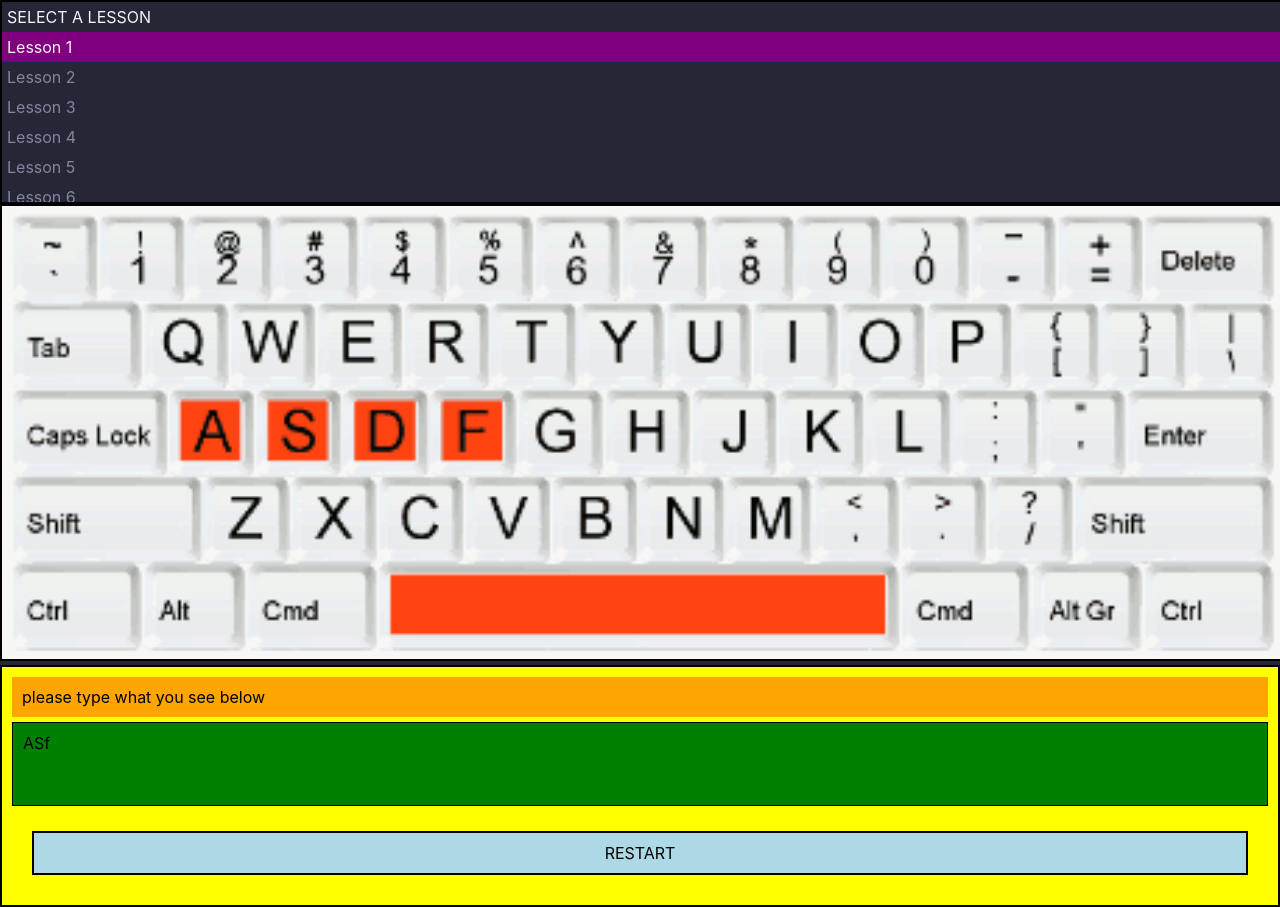
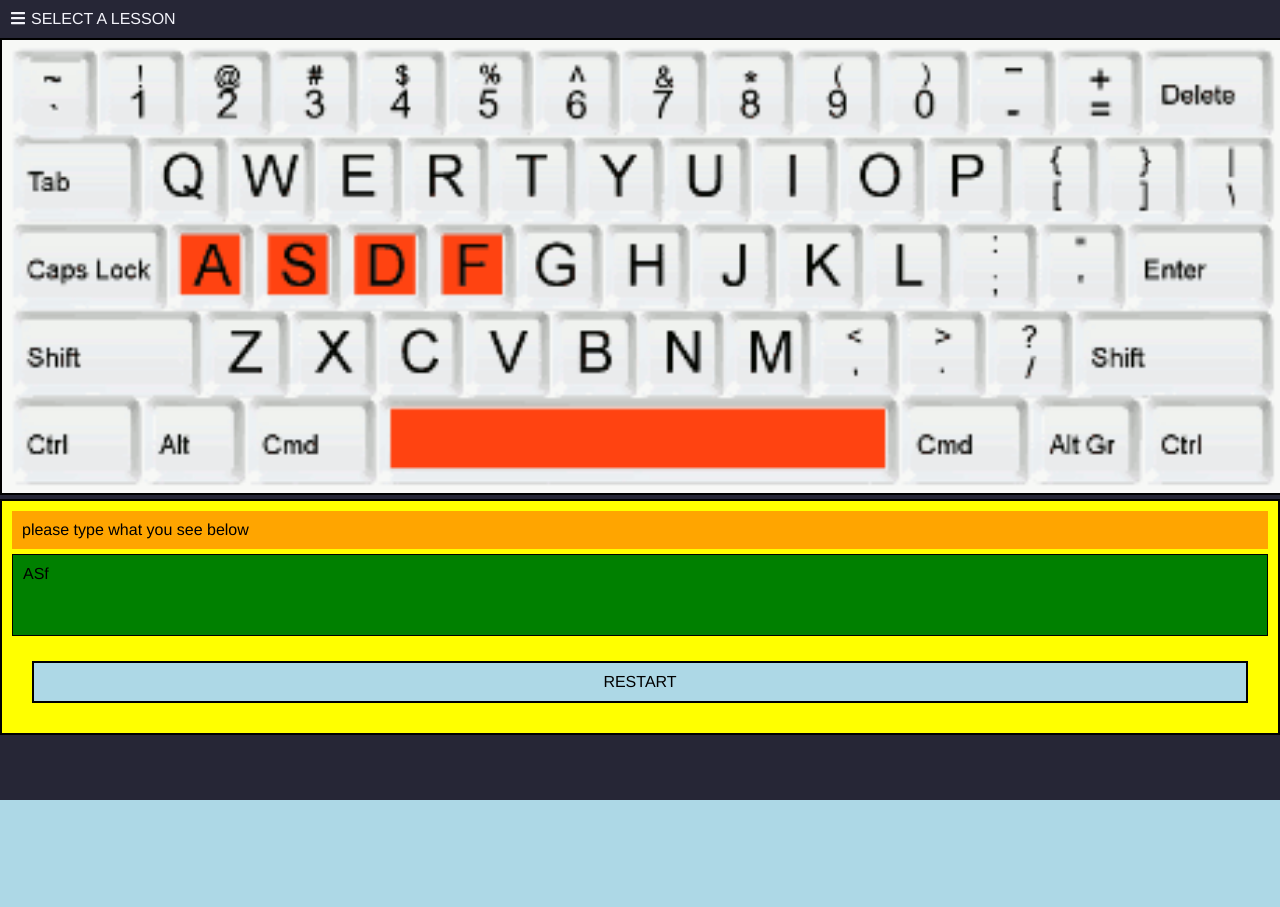
Before and after one commit to stevenarellano/speed-typing, a React (Create React App) app in the folder speed-typing/: page / in a window 1280 px wide. After the commit the page ends 800 px from the top, so only its background shows below. Built offline with nearby package versions, Linux system fonts and the light colour scheme.

Commit message:
lessons menu css

```diff
--- a/speed-typing/src/App.css
+++ b/speed-typing/src/App.css
@@ -11,6 +11,7 @@
 .App {
     background-color: var(--bg-primary);
     height: 100vh;
+    font-family: Helvetica, Arial, sans-serif;
 }
 
 @media only screen and (min-width: 600px) {
--- a/speed-typing/src/components/Options.css
+++ b/speed-typing/src/components/Options.css
@@ -1,36 +1,48 @@
-.option-container {
+#option-container {
     /* coloring */
     background-color: var(--bg-primary);
     color: var(--text-secondary);
 
     width: 100%;
-    max-height: 25vh;
+}
+
+.active-lesson {
+    background-color: var(--accent-primary);
+    color: var(--text-primary);
+}
+
+.lessons-open {
+    max-height: 20vh !important;
+}
+
+#lessons-container {
+    max-height: 0vh;
     overflow-y: scroll;
-    border: 2px black solid;
-
     /* get rid of scrollbar */
     -ms-overflow-style: none; /* IE and Edge */
     scrollbar-width: none; /* Firefox */
+    transition: max-height 0.1s linear;
 }
-
-.option-container::-webkit-scrollbar {
-    display: none;
-}
-
-.option-container > * {
+#lessons-container > * {
     padding: 5px;
 }
-
-.active-lesson {
-    background-color: purple;
-    color: var(--text-primary);
+#lessons-container::-webkit-scrollbar {
+    display: none;
 }
 
 .options-title {
     display: flex;
-    justify-content: space-between;
+    justify-content: start;
+    color: var(--text-primary);
+    padding: 10px;
+}
 
-    color: var(--text-primary);
+.title-text {
+    padding-left: 5px;
+}
+
+.title-bars {
+    display: inline-block;
 }
 
 @media only screen and (min-width: 600px) {
--- a/speed-typing/src/components/Options.js
+++ b/speed-typing/src/components/Options.js
@@ -1,5 +1,5 @@
 import "./Options.css";
-import { FontAwesome } from "react-icons/fa";
+import { FaBars } from "react-icons/fa";
 
 export default function Options({ lessonState, testToggleState }) {
     // imported states
@@ -35,12 +35,25 @@ export default function Options({ lessonState, testToggleState }) {
         });
     }
 
+    // css tings
+    function toggleLessonMenu() {
+        let optionsMenu = document.getElementById("lessons-container");
+        if (optionsMenu.classList.contains("lessons-open")) {
+            optionsMenu.classList.remove("lessons-open");
+            console.log(optionsMenu.classList);
+        } else {
+            optionsMenu.classList.add("lessons-open");
+            console.log(optionsMenu.classList);
+        }
+    }
+
     return (
-        <div className="option-container">
+        <div id="option-container">
             <div className="options-title">
-                <div>SELECT A LESSON</div>
+                <FaBars onClick={toggleLessonMenu} />{" "}
+                <div className="title-text">SELECT A LESSON</div>
             </div>
-            {buildLessonList(14)}
+            <div id="lessons-container">{buildLessonList(14)}</div>
         </div>
     );
 }
```
